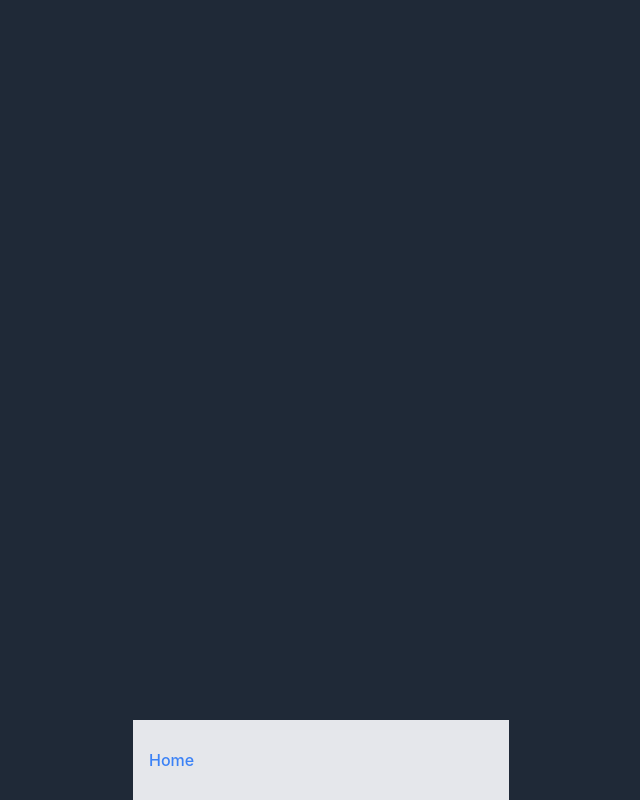
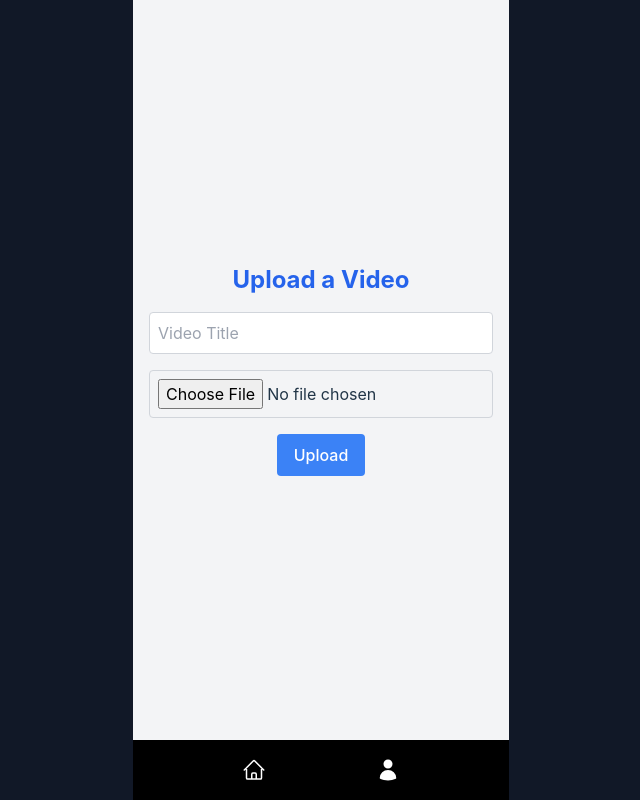
Before and after one commit to RowenTey/tiktok-product-scanner, a React (Vite) app in the folder frontend/: page /upload in a window 1280 px wide. Before the commit this address had no page. Shown: the whole page, without its empty margins (319-959 px from the left). Built offline with nearby package versions, Linux system fonts and the light colour scheme.

Commit message:
feat: Added video upload page

```diff
--- a/frontend/src/App.jsx
+++ b/frontend/src/App.jsx
@@ -1,21 +1,20 @@
-import { BrowserRouter as Router, Route, Routes, Link } from "react-router-dom";
+import { BrowserRouter as Router, Route, Routes } from "react-router-dom";
 import HomePage from "./pages/HomePage";
+import VideoUploadPage from "./pages/VideoUploadPage";
+import Navbar from "./components/Navbar";
 
 const App = () => {
 	return (
 		<Router>
-			<div className="h-dvh w-screen flex items-center justify-center bg-gray-800">
+			<div className="h-dvh w-screen flex items-center justify-center bg-gray-900">
 				<div className="w-dvw-md w-[376px] h-full">
-					<div className="h-[90%]">
+					<div className="h-[92.5%]">
 						<Routes>
 							<Route path="/" element={<HomePage />} />
+							<Route path="/upload" element={<VideoUploadPage />} />
 						</Routes>
 					</div>
-					<nav className="h-[10%] p-2 bg-gray-200 flex items-center">
-						<Link to="/" className="mx-2 text-blue-500 hover:underline">
-							Home
-						</Link>
-					</nav>
+					<Navbar />
 				</div>
 			</div>
 		</Router>
--- a/frontend/src/index.css
+++ b/frontend/src/index.css
@@ -70,3 +70,8 @@ button:focus-visible {
 		background-color: #f9f9f9;
 	}
 }
+
+/* video player */
+video {
+	object-fit: cover;
+}
--- /dev/null
+++ b/frontend/src/pages/VideoUploadPage.jsx
@@ -0,0 +1,73 @@
+import { useState } from "react";
+
+const VideoUploadPage = () => {
+	const [title, setTitle] = useState("");
+	const [video, setVideo] = useState(null);
+	const [videoName, setVideoName] = useState(""); // State to hold the video file name
+
+	const handleTitleChange = (event) => {
+		setTitle(event.target.value);
+	};
+
+	const handleVideoChange = (event) => {
+		const selectedFile = event.target.files[0];
+		setVideo(selectedFile);
+		setVideoName(selectedFile ? selectedFile.name : ""); // Update the video file name
+	};
+
+	const handleSubmit = (event) => {
+		event.preventDefault();
+
+		if (!title || !video) {
+			alert("Please provide both a title and a video file.");
+			return;
+		}
+
+		// Handle the form submission
+		const formData = new FormData();
+		formData.append("title", title);
+		formData.append("video", video);
+
+		// Example: Send data to the server
+		// fetch('/upload', {
+		//   method: 'POST',
+		//   body: formData,
+		// }).then((response) => {
+		//   // Handle the response from the server
+		// });
+
+		console.log("Form submitted:", title, video);
+	};
+
+	return (
+		<div className="h-full w-full flex flex-col items-center justify-center bg-gray-100 p-4">
+			<h1 className="text-2xl font-bold mb-4 text-blue-600">Upload a Video</h1>
+			<form onSubmit={handleSubmit} className="flex flex-col items-center">
+				<input
+					type="text"
+					placeholder="Video Title"
+					value={title}
+					onChange={handleTitleChange}
+					className="mb-4 p-2 border border-gray-300 rounded w-full max-w-md"
+				/>
+				<input
+					type="file"
+					accept="video/*"
+					onChange={handleVideoChange}
+					className="mb-4 p-2 border border-gray-300 rounded w-full max-w-md"
+				/>
+				{videoName && ( // Display the video file name if available
+					<p className="mb-4 text-gray-700">{videoName}</p>
+				)}
+				<button
+					type="submit"
+					className="bg-blue-500 text-white py-2 px-4 rounded hover:bg-blue-600"
+				>
+					Upload
+				</button>
+			</form>
+		</div>
+	);
+};
+
+export default VideoUploadPage;
```
